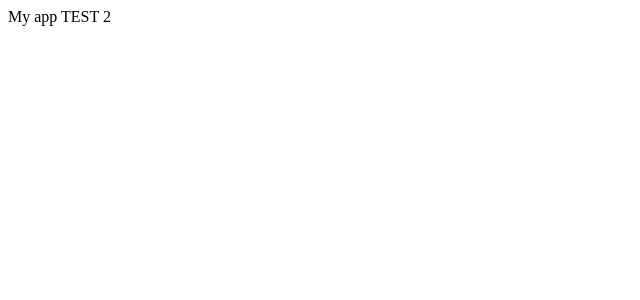
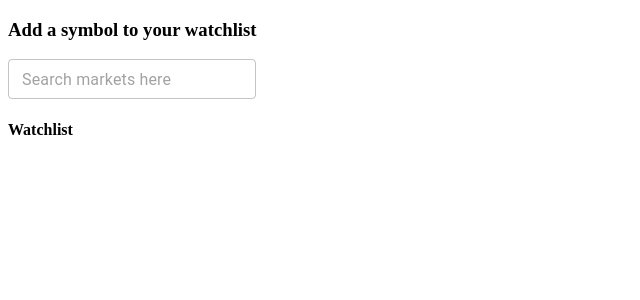
Before and after one commit to AngelosGR21/crypto-extension, a React (Create React App) app: page / in a window 1280 px wide. Shown: the top 300 px of the page, without its empty margins (0-640 px from the left). Built offline with nearby package versions, Linux system fonts and the light colour scheme; the HTML template or start-up script is replaced by a standard one.

Commit message:
adding searchbox component with search functionality for symbols

```diff
--- a/src/components/App.jsx
+++ b/src/components/App.jsx
@@ -1,7 +1,12 @@
+import SearchBox from "./SearchBox/SearchBox"
 
 const App = () => {
   return (
-    <div>My app TEST 2</div>
+    <>
+    <h3>Add a symbol to your watchlist</h3>
+    <SearchBox/>
+    <h4>Watchlist </h4>
+    </>
   )
 }
 
--- /dev/null
+++ b/src/components/SearchBox/SearchBox.js
@@ -0,0 +1,46 @@
+import { useState } from 'react';
+import { TextField } from '@mui/material';
+import { marketData } from '../../assets/marketData';
+
+const SearchBox = () => {
+  const [searchResults, setSearchResults] = useState([]);
+
+  const searchFunctionality = (e) => {
+    console.log(e.target.value.length);
+    if (e.target.value.length === 0) {
+      setSearchResults([]);
+      return;
+    }
+    const capitalizedSearch = e.target.value.toUpperCase();
+    const marketSearched = [];
+
+    marketData.forEach((market) => {
+      if (
+        market.baseAsset.startsWith(capitalizedSearch) ||
+        market.symbol.startsWith(capitalizedSearch)
+      ) {
+        marketSearched.push(market);
+      }
+    });
+
+    setSearchResults(marketSearched);
+  };
+
+  return (
+    <>
+      <TextField
+        placeholder='Search markets here'
+        size='small'
+        onChange={searchFunctionality}
+      />
+      <div>
+        {searchResults.length !== 0 &&
+          searchResults.map((result) => {
+            return <div>{result?.symbol}</div>;
+          })}
+      </div>
+    </>
+  );
+};
+
+export default SearchBox;
```
